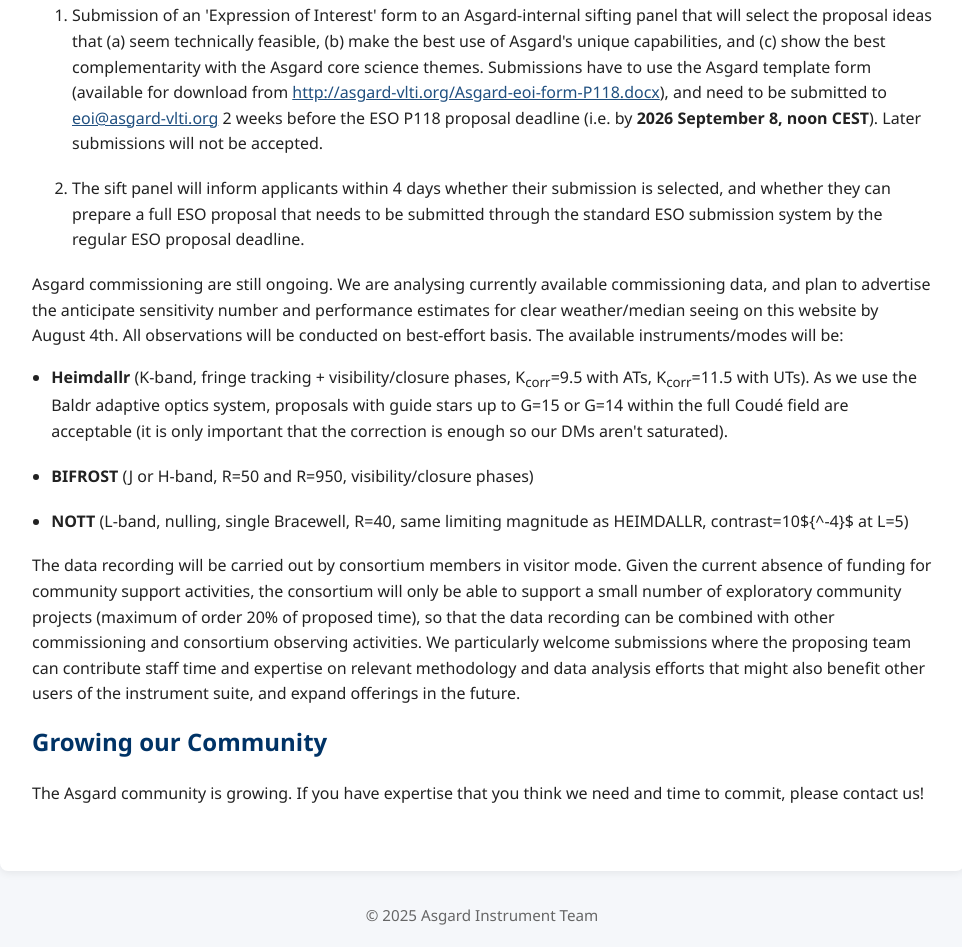
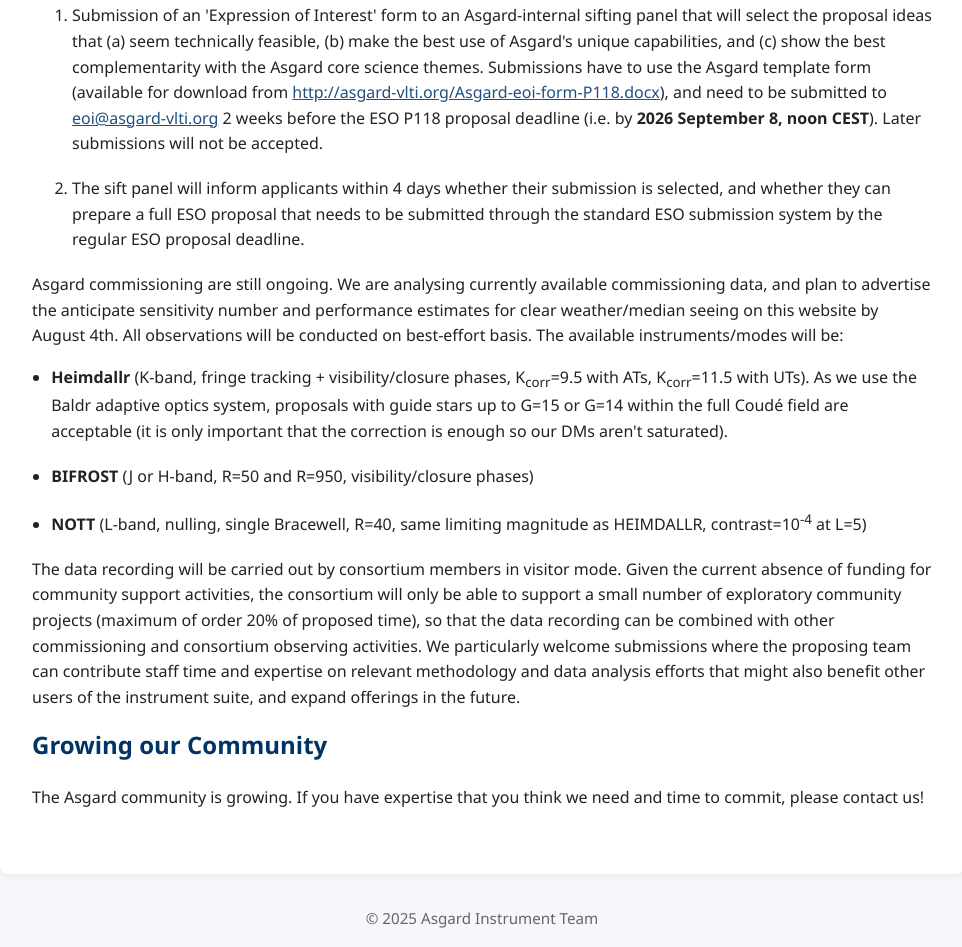
Before and after one commit to asgard-vlti/asgard-vlti.github.io, a plain HTML site: page community.html in a window 1280 px wide. Shown: the part 880-1827 px from the top of the page, without its empty margins (158-1120 px from the left). Drawn offline with Linux system fonts and the light colour scheme.

Commit message:
Corrected exponent

```diff
--- a/community.html
+++ b/community.html
@@ -62,7 +62,7 @@
         <ul>
             <li><strong>Heimdallr</strong> (K-band, fringe tracking + visibility/closure phases, K<sub>corr</sub>=9.5 with ATs, K<sub>corr</sub>=11.5 with UTs). As we use the Baldr adaptive optics system, proposals with guide stars up to G=15 or G=14 within the full Coudé field are acceptable (it is only important that the correction is enough so our DMs aren't saturated).</li>
             <li><strong>BIFROST</strong> (J or H-band, R=50 and R=950, visibility/closure phases)</li>
-            <li><strong>NOTT</strong> (L-band, nulling, single Bracewell, R=40, same limiting magnitude as HEIMDALLR, contrast=10${^-4}$ at L=5)</li>
+            <li><strong>NOTT</strong> (L-band, nulling, single Bracewell, R=40, same limiting magnitude as HEIMDALLR, contrast=10<sup>-4</sup> at L=5)</li>
         </ul>
 
         <p>
```
